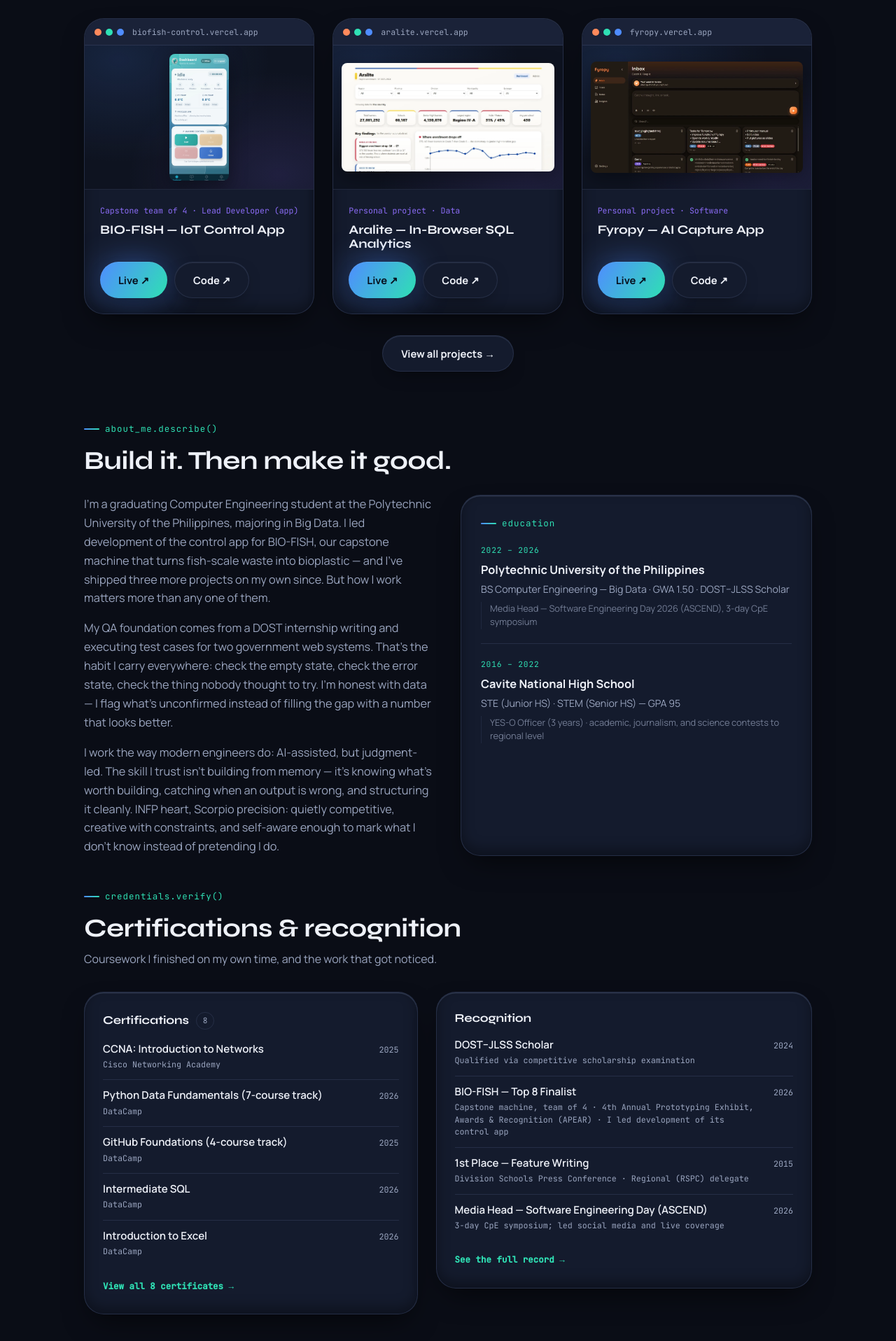
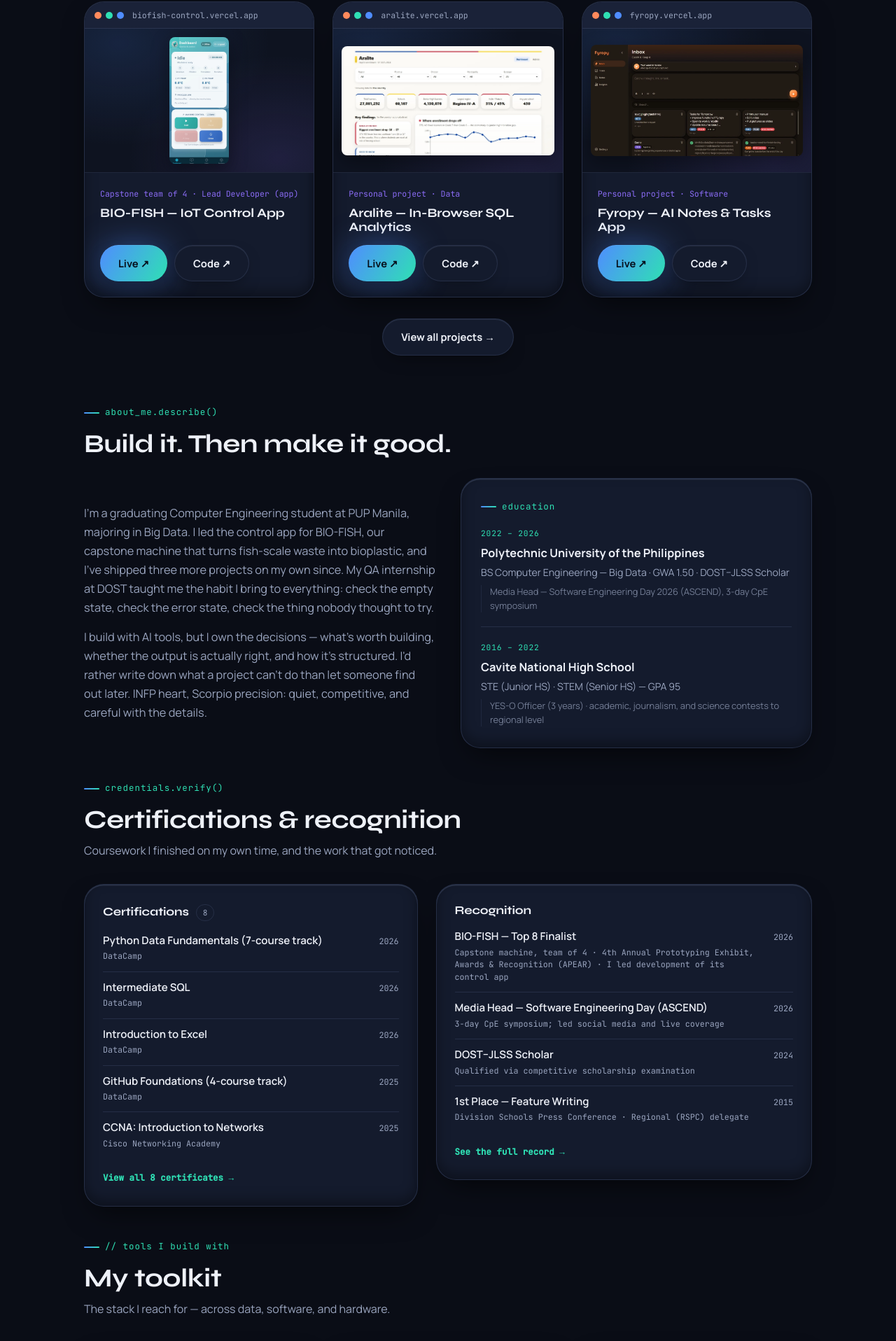
Before and after one commit to angelinetipa/opal-portfolio, a React (Vite) app: page / in a window 1280 px wide. Shown: the part 838-2754 px from the top of the page at 70% size. Built offline with nearby package versions, Linux system fonts and the light colour scheme; no server answers; the database is empty.

Commit message:
feat(recognition): sort awards newest first from the year field fix(content): correct project labels, reorder certificates, new tagline

```diff
--- a/src/constants/data.js
+++ b/src/constants/data.js
@@ -8,6 +8,10 @@
 // RULE: after editing anything through /admin, mirror the change
 // back into this file. Otherwise a paused database serves stale
 // content with no warning.
+//
+// ORDER: certificates and projects are listed newest first.
+// On the live site the order comes from `sort_order` in Supabase,
+// so reorder there too after adding anything.
 // ============================================================
 
 export const profile = {
@@ -15,11 +19,10 @@
   shortName: 'Angeline',
   role: 'Computer Engineering · Data & Software',
   status: 'Graduating Sept 2026 · open to work',
-  tagline: 'A careful, design-conscious engineer who finishes things properly.',
+  tagline: "I test what I build — and I say what it can't do.",
   about: [
-    `I'm a graduating Computer Engineering student at the Polytechnic University of the Philippines, majoring in Big Data. I led development of the control app for BIO-FISH, our capstone machine that turns fish-scale waste into bioplastic — and I've shipped three more projects on my own since. But how I work matters more than any one of them.`,
-    `My QA foundation comes from a DOST internship writing and executing test cases for two government web systems. That's the habit I carry everywhere: check the empty state, check the error state, check the thing nobody thought to try. I'm honest with data — I flag what's unconfirmed instead of filling the gap with a number that looks better.`,
-    `I work the way modern engineers do: AI-assisted, but judgment-led. The skill I trust isn't building from memory — it's knowing what's worth building, catching when an output is wrong, and structuring it cleanly. INFP heart, Scorpio precision: quietly competitive, creative with constraints, and self-aware enough to mark what I don't know instead of pretending I do.`,
+    `I'm a graduating Computer Engineering student at PUP Manila, majoring in Big Data. I led the control app for BIO-FISH, our capstone machine that turns fish-scale waste into bioplastic, and I've shipped three more projects on my own since. My QA internship at DOST taught me the habit I bring to everything: check the empty state, check the error state, check the thing nobody thought to try.`,
+    `I build with AI tools, but I own the decisions — what's worth building, whether the output is actually right, and how it's structured. I'd rather write down what a project can't do than let someone find out later. INFP heart, Scorpio precision: quiet, competitive, and careful with the details.`,
   ],
   location: 'Cavite City, Philippines',
   email: 'angelinetipa@gmail.com',
@@ -103,6 +106,10 @@
 //
 // Every claim here must survive an interview. State what the
 // project is, one decision behind it, and what shipped.
+//
+// Subtitles name the real scope. "Capstone thesis" was wrong —
+// the machine was the thesis; the app was a separate course
+// requirement that I led.
 // ------------------------------------------------------------
 export const projects = [
   {
@@ -133,7 +140,7 @@
   },
   {
     id: 'fyropy',
-    title: 'Fyropy — AI Capture App',
+    title: 'Fyropy — AI Notes & Tasks App',
     subtitle: 'Personal project · Software',
     category: 'featured',
     description:
@@ -200,12 +207,14 @@
   },
 ];
 
+// Newest first. On the live site this order comes from `sort_order`
+// in Supabase — reorder there too, or the site keeps the old order.
 export const certificates = [
-  { id: 'c1', title: 'CCNA: Introduction to Networks', issuer: 'Cisco Networking Academy', year: '2025', image: '/certs/ccna.webp' },
-  { id: 'c2', title: 'Python Data Fundamentals (7-course track)', issuer: 'DataCamp', year: '2026', image: '/certs/python-data.jpeg' },
-  { id: 'c3', title: 'GitHub Foundations (4-course track)', issuer: 'DataCamp', year: '2025', image: '/certs/github-foundations.jpeg' },
-  { id: 'c4', title: 'Intermediate SQL', issuer: 'DataCamp', year: '2026', image: '/certs/intermediate-sql.jpeg' },
-  { id: 'c5', title: 'Introduction to Excel', issuer: 'DataCamp', year: '2026', image: '/certs/excel.jpeg' },
+  { id: 'c1', title: 'Python Data Fundamentals (7-course track)', issuer: 'DataCamp', year: '2026', image: '/certs/python-data.jpeg' },
+  { id: 'c2', title: 'Intermediate SQL', issuer: 'DataCamp', year: '2026', image: '/certs/intermediate-sql.jpeg' },
+  { id: 'c3', title: 'Introduction to Excel', issuer: 'DataCamp', year: '2026', image: '/certs/excel.jpeg' },
+  { id: 'c4', title: 'GitHub Foundations (4-course track)', issuer: 'DataCamp', year: '2025', image: '/certs/github-foundations.jpeg' },
+  { id: 'c5', title: 'CCNA: Introduction to Networks', issuer: 'Cisco Networking Academy', year: '2025', image: '/certs/ccna.webp' },
   { id: 'c6', title: 'HCCDA – GaussDB', issuer: 'Huawei ICT Academy', year: '2025', image: '/certs/gaussdb.webp' },
   { id: 'c7', title: 'Project LODI — OJT Completion (300 hrs)', issuer: 'DOST Central Office – ITD', year: '2025', image: '/certs/lodi.webp' },
   { id: 'c8', title: 'MIS Internship Completion (300 hrs)', issuer: 'Local Government of Cavite', year: '2024', image: '/certs/lgu.webp' },
--- a/src/constants/recognition.js
+++ b/src/constants/recognition.js
@@ -12,6 +12,10 @@
 //
 // Group labels stay plain on purpose. "Discipline" reads as
 // evidence; "Relentless Drive" reads as spin.
+//
+// ORDER: newest first, sorted at render time from the `year`
+// field — so it stays correct whether rows come from this seed
+// or from Supabase, without anyone maintaining a sort order.
 //
 // RULE: where an award was won by a team, say so in the detail.
 // Sharing credit costs nothing and protects every other claim.
@@ -53,22 +57,38 @@
   return value === true || value === 'yes'
 }
 
+/**
+ * Pull the latest 4-digit year out of a year field.
+ * Handles '2026', '2015–2017', 'since 2018' and empty values.
+ * Anything unparseable sorts last rather than crashing.
+ */
+function latestYear(value) {
+  const years = String(value || '').match(/\d{4}/g)
+  if (!years) return 0
+  return Math.max(...years.map(Number))
+}
+
+/** Newest first. Ties keep their original order. */
+function byYearDesc(a, b) {
+  return latestYear(b.year) - latestYear(a.year)
+}
+
 export const recognitionSeed = [
   // ---------- precision & rigor ----------
+  {
+    id: 'r-apear',
+    title: 'BIO-FISH — Top 8 Finalist',
+    detail: 'Capstone machine, team of 4 · 4th Annual Prototyping Exhibit, Awards & Recognition (APEAR) · I led development of its control app',
+    year: '2026',
+    group_name: 'rigor',
+    featured: 'yes',
+    earlier: 'no',
+  },
   {
     id: 'r-jlss',
     title: 'DOST–JLSS Scholar',
     detail: 'Qualified via competitive scholarship examination',
     year: '2024',
-    group_name: 'rigor',
-    featured: 'yes',
-    earlier: 'no',
-  },
-  {
-    id: 'r-apear',
-    title: 'BIO-FISH — Top 8 Finalist',
-    detail: 'Capstone machine, team of 4 · 4th Annual Prototyping Exhibit, Awards & Recognition (APEAR) · I led development of its control app',
-    year: '2026',
     group_name: 'rigor',
     featured: 'yes',
     earlier: 'no',
@@ -85,19 +105,19 @@
 
   // ---------- writing & communication ----------
   {
-    id: 'r-dspc',
-    title: '1st Place — Feature Writing',
-    detail: 'Division Schools Press Conference · Regional (RSPC) delegate',
-    year: '2015',
+    id: 'r-ascend',
+    title: 'Media Head — Software Engineering Day (ASCEND)',
+    detail: '3-day CpE symposium; led social media and live coverage',
+    year: '2026',
     group_name: 'communication',
     featured: 'yes',
     earlier: 'no',
   },
   {
-    id: 'r-ascend',
-    title: 'Media Head — Software Engineering Day (ASCEND)',
-    detail: '3-day CpE symposium; led social media and live coverage',
-    year: '2026',
+    id: 'r-dspc',
+    title: '1st Place — Feature Writing',
+    detail: 'Division Schools Press Conference · Regional (RSPC) delegate',
+    year: '2015',
     group_name: 'communication',
     featured: 'yes',
     earlier: 'no',
@@ -114,19 +134,19 @@
 
   // ---------- discipline & endurance ----------
   {
-    id: 'r-arnis-combative',
-    title: 'Bronze Medalist — Arnis Combative',
-    detail: 'STCAA Regional',
-    year: '2017',
+    id: 'r-yeso',
+    title: 'YES-O Officer',
+    detail: 'Youth for Environment in Schools Organization · 3 consecutive years',
+    year: '2018–2021',
     group_name: 'discipline',
     featured: 'no',
     earlier: 'yes',
   },
   {
-    id: 'r-arnis-baston',
-    title: 'Silver Medalist — Arnis Solo Baston',
-    detail: 'Provincial inter-school competition',
-    year: '2015',
+    id: 'r-arnis-combative',
+    title: 'Bronze Medalist — Arnis Combative',
+    detail: 'STCAA Regional',
+    year: '2017',
     group_name: 'discipline',
     featured: 'no',
     earlier: 'yes',
@@ -141,10 +161,10 @@
     earlier: 'yes',
   },
   {
-    id: 'r-yeso',
-    title: 'YES-O Officer',
-    detail: 'Youth for Environment in Schools Organization · 3 consecutive years',
-    year: '2018–2021',
+    id: 'r-arnis-baston',
+    title: 'Silver Medalist — Arnis Solo Baston',
+    detail: 'Provincial inter-school competition',
+    year: '2015',
     group_name: 'discipline',
     featured: 'no',
     earlier: 'yes',
@@ -172,7 +192,7 @@
 ]
 
 /**
- * Turn flat rows into display groups.
+ * Turn flat rows into display groups, newest first inside each group.
  *
  * @param rows           the collection (from admin or the seed)
  * @param includeEarlier whether to keep items marked earlier
@@ -181,15 +201,16 @@
 export function groupRecognition(rows = [], includeEarlier = false) {
   return GROUPS.map(g => ({
     ...g,
-    items: rows.filter(
-      r => r.group_name === g.id && (includeEarlier || !isYes(r.earlier))
-    ),
+    items: rows
+      .filter(r => r.group_name === g.id && (includeEarlier || !isYes(r.earlier)))
+      .slice()
+      .sort(byYearDesc),
   })).filter(g => g.items.length > 0)
 }
 
-/** Items marked featured — used in the short list on Home. */
+/** Items marked featured — used in the short list on Home, newest first. */
 export function featuredRecognition(rows = []) {
-  return rows.filter(r => isYes(r.featured))
+  return rows.filter(r => isYes(r.featured)).slice().sort(byYearDesc)
 }
 
 /** How many items are hidden behind the toggle. */
```
